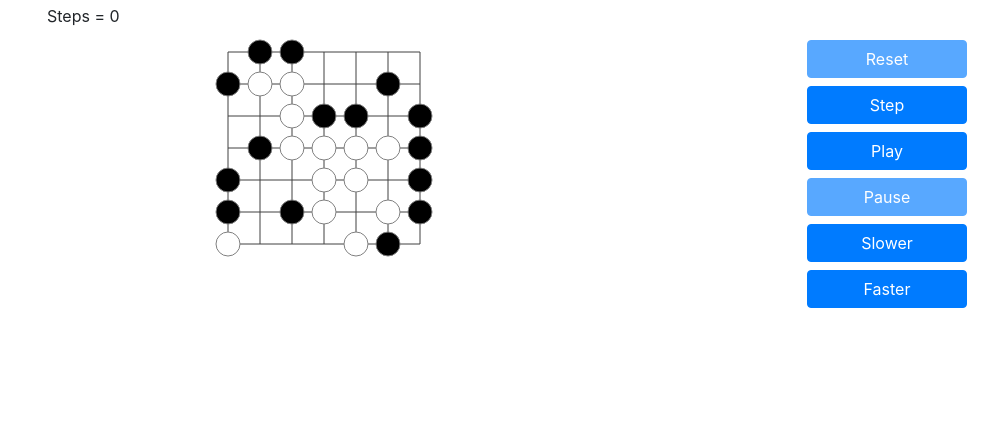
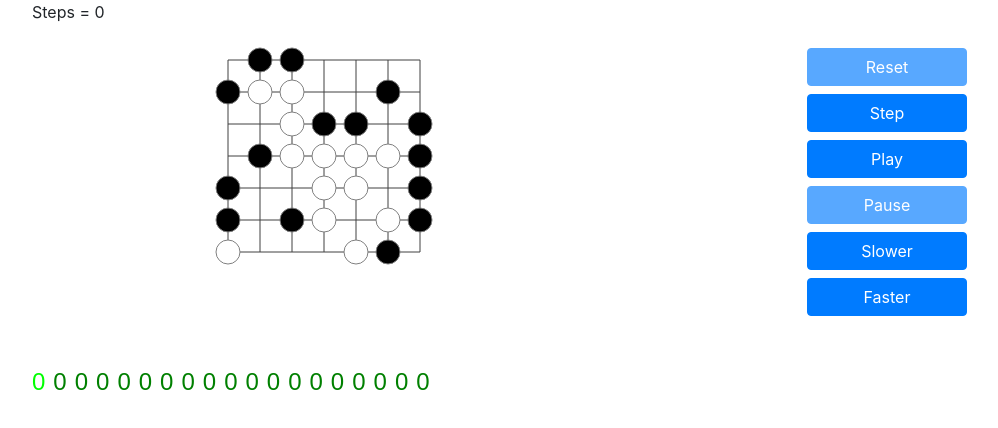
Before and after one commit to erwinbonsma/2LRunnerJS, a plain HTML site: page 2LRunner.html in a window 1280 px wide. Shown: the whole page, without its empty margins (38-1036 px from the left). Drawn offline with Linux system fonts and the light colour scheme.

Commit message:
Added display of data

```diff
--- a/2LRunner.html
+++ b/2LRunner.html
@@ -21,10 +21,10 @@
 <body>
 
 <div class="container my-container">
+<div class="row" id="status">
+        &nbsp;
+</div>
 <div class="row">
-    <div id="status" class="col-8">
-        &nbsp;
-    </div>
     <div class="col-8">
         <center><canvas id="programCanvas" width="400" height="300"></canvas></center>
     </div>
@@ -51,6 +51,9 @@
         </div>
     </div>
 </div>
+<div class="row" >
+        <center><canvas id="dataCanvas" width="400" height="40"></
+</div>
 </div>
 
 </body>
--- a/2LRunner.js
+++ b/2LRunner.js
@@ -59,6 +59,10 @@ ProgramPointer.prototype.toString = function() {
  */
 function Data(size) {
     this.size = size;
+    this.reset();
+}
+
+Data.prototype.reset = function() {
     this.minBound = 0;
     this.maxBound = 0;
     this.data = [];
@@ -68,6 +72,13 @@ function Data(size) {
 
 Data.prototype.value = function() {
     return this.data[this.dp];
+}
+
+Data.prototype.valueAt = function(index) {
+    if (index < this.minBound || index > this.maxBound) {
+        return 0;
+    }
+    return this.data[index];
 }
 
 Data.prototype.inc = function() {
@@ -112,7 +123,7 @@ Data.prototype.shl = function() {
 function Computer(width, height, datasize) {
     this.width = width;
     this.height = height;
-    this.datasize = datasize;
+    this.data = new Data(datasize);
 
     this.program = [];
     for (var col = 0; col < width; col++) {
@@ -126,7 +137,7 @@ function Computer(width, height, datasize) {
 }
 
 Computer.prototype.reset = function() {
-    this.data = new Data(this.datasize);
+    this.data.reset();
     this.pp = new ProgramPointer();
     this.status = Status.READY;
     this.numSteps = 0;
@@ -222,6 +233,41 @@ Computer.prototype.step = function(col, row) {
     this.pp.col = col;
     this.pp.row = row;
     this.numSteps++;
+}
+
+/**
+ * @constructor
+ */
+function DataViewer(data) {
+    this.data = data;
+
+    this.canvas = document.getElementById("dataCanvas");
+    this.ctx = this.canvas.getContext("2d");
+    this.ctx.font = "24px Arial";
+}
+
+DataViewer.prototype._setColor = function(activeValue) {
+    var style = activeValue ? "#00FF00" : "#008000";
+    this.ctx.strokeStyle = style;
+    this.ctx.fillStyle = style;
+}
+
+DataViewer.prototype.draw = function() {
+    // Clear canvas
+    this.ctx.fillStyle = "#FFFFFF";
+    this.ctx.fillRect(0, 0, this.canvas.width, this.canvas.height);
+
+    var w = this.canvas.width;
+    var x = 0;
+    var i = this.data.minBound;
+
+    while (x < w) {
+        var value = this.data.valueAt(i);
+        this._setColor(i == this.data.dp);
+        this.ctx.fillText(value, x, 20);
+        x += this.ctx.measureText(value).width + 8;
+        i++;
+    }
 }
 
 /**
@@ -331,9 +377,10 @@ ComputerViewer.prototype.draw = function() {
 /**
  * @constructor
  */
-function ComputerControl(model, viewer) {
+function ComputerControl(model) {
     this.model = model;
-    this.viewer = viewer;
+    this.viewer = new ComputerViewer(model);
+    this.dataViewer = new DataViewer(model.data);
     this._setRunSpeed(4);
     this._update();
 }
@@ -357,6 +404,7 @@ ComputerControl.prototype._update = function() {
     this._updateButtons();
     this._updateStatus();
     this.viewer.draw();
+    this.dataViewer.draw();
 }
 
 ComputerControl.prototype.step = function() {
@@ -426,9 +474,7 @@ function init() {
     var computer = new Computer(program.w, program.h, 4096);
     computer.loadProgram(program.program);
 
-    var computerViewer = new ComputerViewer(computer);
-
-    return new ComputerControl(computer, computerViewer);
+    return new ComputerControl(computer);
 }
 
 var computerControl = init();
```
